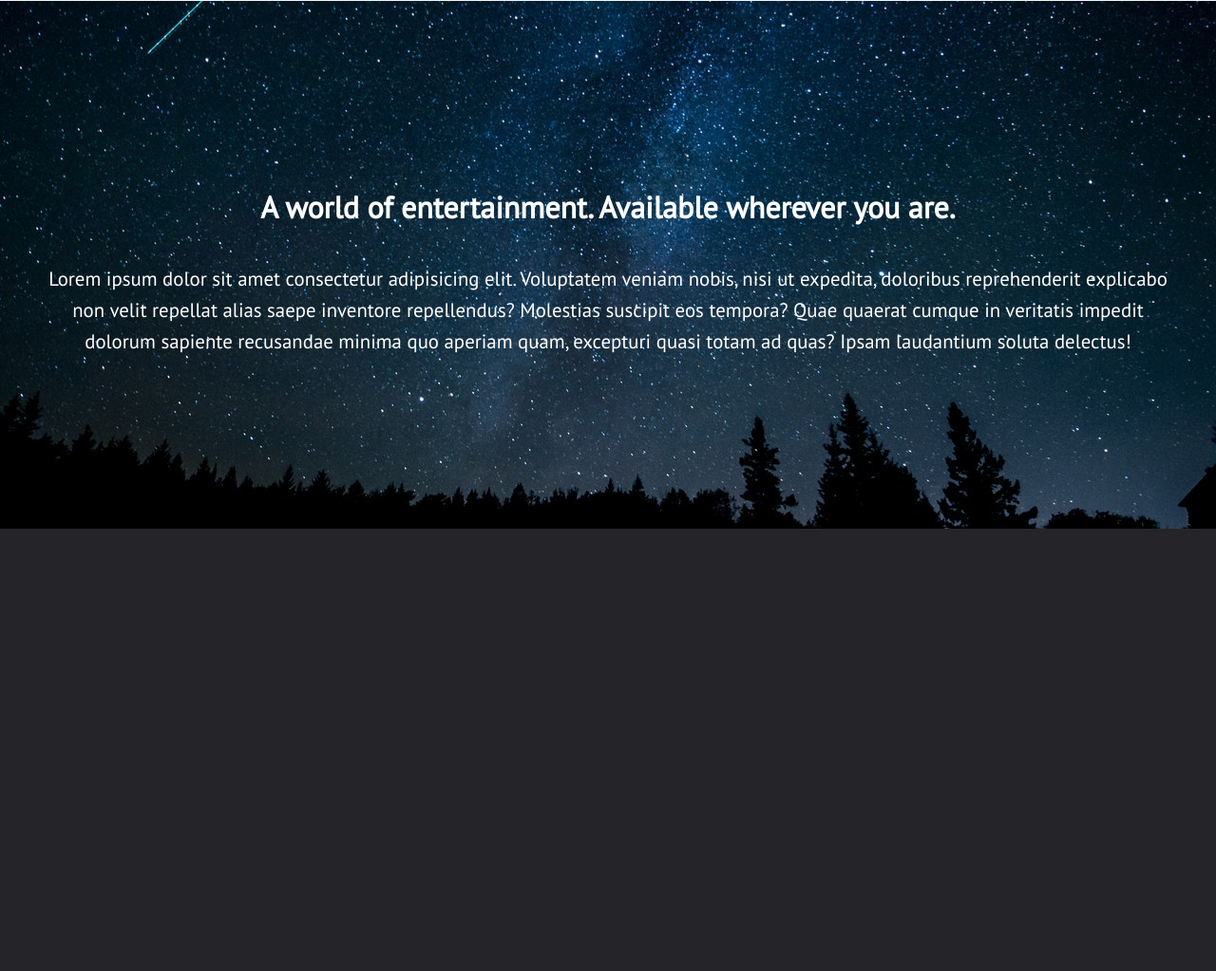
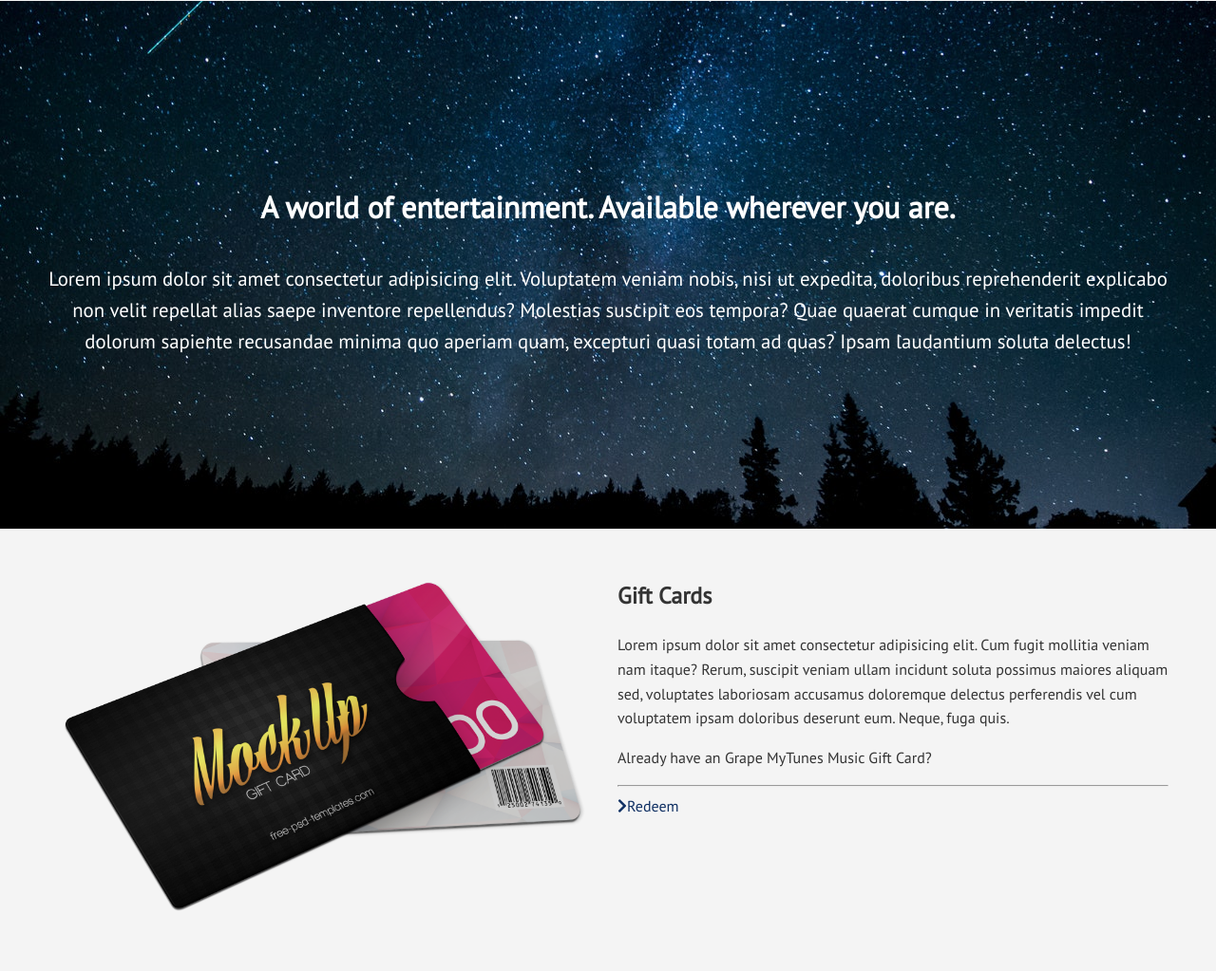
Before and after one commit to anvolkravt/Responsive-Landing-Page, a plain HTML site: page index.html in a window 1280 px wide. Shown: the part 3374-4397 px from the top of the page at 95% size. Before the commit the page ends 3931 px from the top, so only its background shows below. Drawn offline with nearby package versions, Linux system fonts and the light colour scheme.

Commit message:
feat: add gift cards section

```diff
--- a/index.html
+++ b/index.html
@@ -77,6 +77,27 @@
 
   <!-- Gift Card Section -->
 
+  <section id="gift-cards" class="cards section bg-light">
+    <div class="container">
+      <div class="gift-cards">
+        <div>
+          <img src="images/cards.png" alt="cards">
+        </div>
+        <div>
+          <h2>Gift Cards</h2>
+          <p>
+            Lorem ipsum dolor sit amet consectetur adipisicing elit. Cum fugit mollitia veniam nam itaque? Rerum, suscipit veniam ullam incidunt soluta possimus maiores aliquam sed, voluptates laboriosam accusamus doloremque delectus perferendis vel cum voluptatem ipsam doloribus deserunt eum. Neque, fuga quis.
+          </p>
+          <p>Already have an Grape MyTunes Music Gift Card?</p>
+          <hr>
+          <a href="#" class="text-secondary">
+            <i class="fas fa-chevron-right"></i>Redeem
+          </a>
+        </div>
+      </div>
+    </div>
+  </section>
+
   <!-- Footer -->
 
 
--- a/style.css
+++ b/style.css
@@ -49,6 +49,13 @@ section#entertainment {
   background-position: bottom;
   background-size: cover;
   padding: 10rem 0;
+}
+
+.gift-cards {
+  display: grid;
+  grid-gap: 20px;
+  grid-template-columns: repeat(2, 1fr);
+  text-align: left;
 }
 
 /* Buttons */
```
